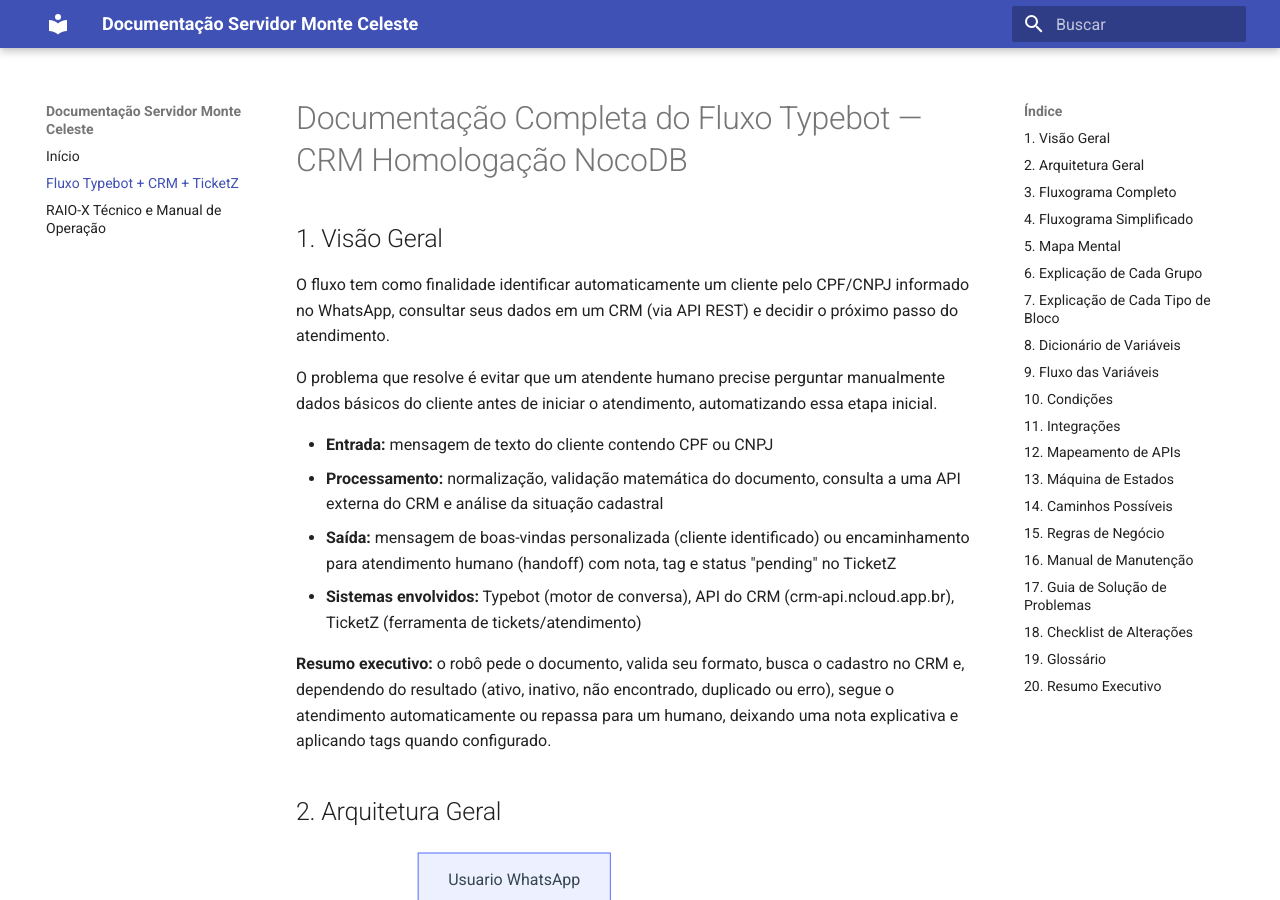
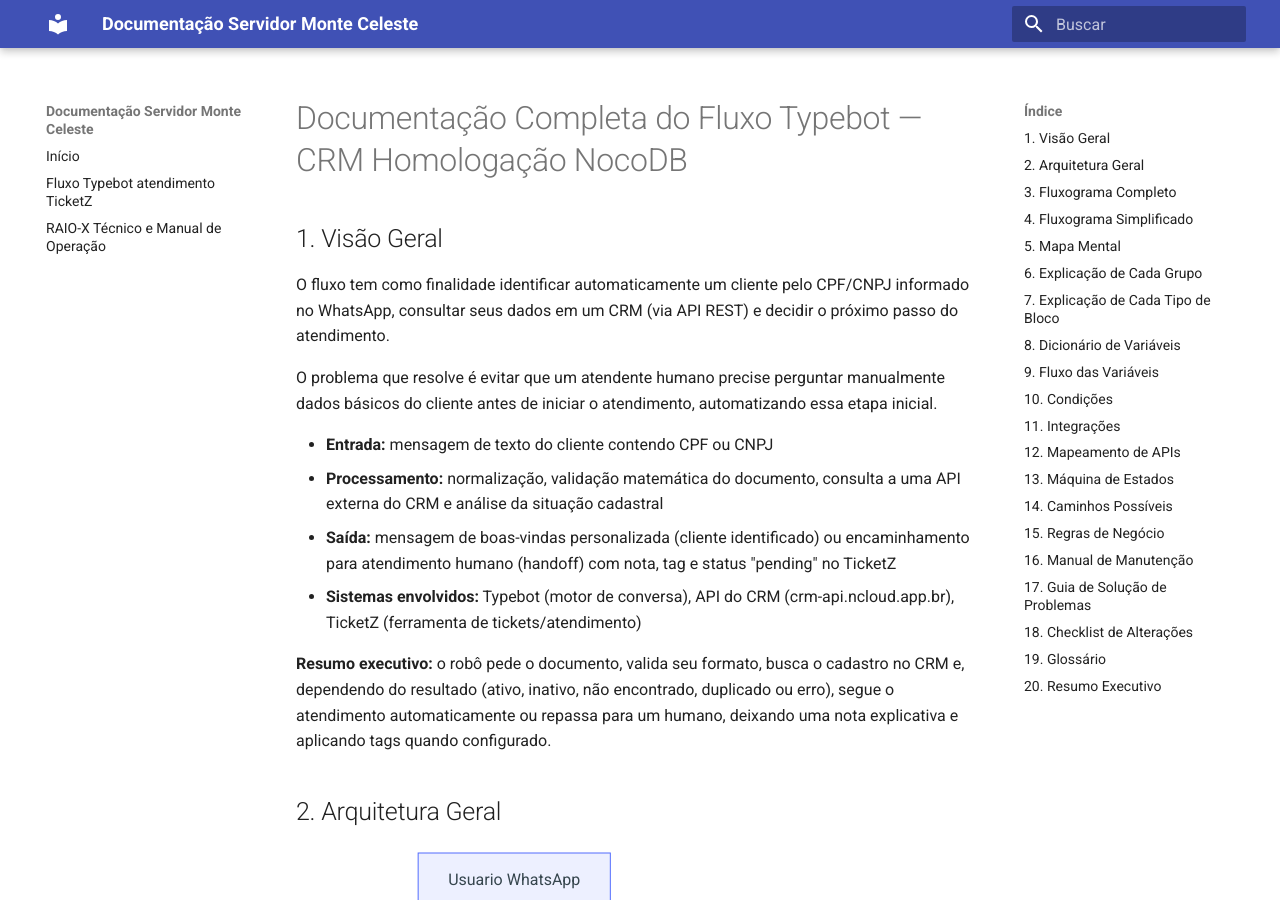
Before and after one commit to cortatroo/doc-monteceleste, an MkDocs documentation site: the page built from docs/fluxo-typebot-crm.md, in a window 1280 px wide and 900 px high. Built offline with MkDocs 1.6.1 and Material for MkDocs 9.7.7, drawn with Linux system fonts in a browser that asks for light colours.

Commit message:
Update mkdocs.yml

```diff
--- a/mkdocs.yml
+++ b/mkdocs.yml
@@ -6,7 +6,7 @@ theme:
 
 nav:
   - Início: index.md
-  - Fluxo Typebot + CRM + TicketZ: fluxo-typebot-crm.md
+  - Fluxo Typebot atendimento TicketZ: Documentacao_Typebot_Triagem.md
   - RAIO-X Técnico e Manual de Operação: RAIO_X_TECNICO_TICHATBOT_TICKETZ_PRO_2026-10-23.md
 
 markdown_extensions:
```
